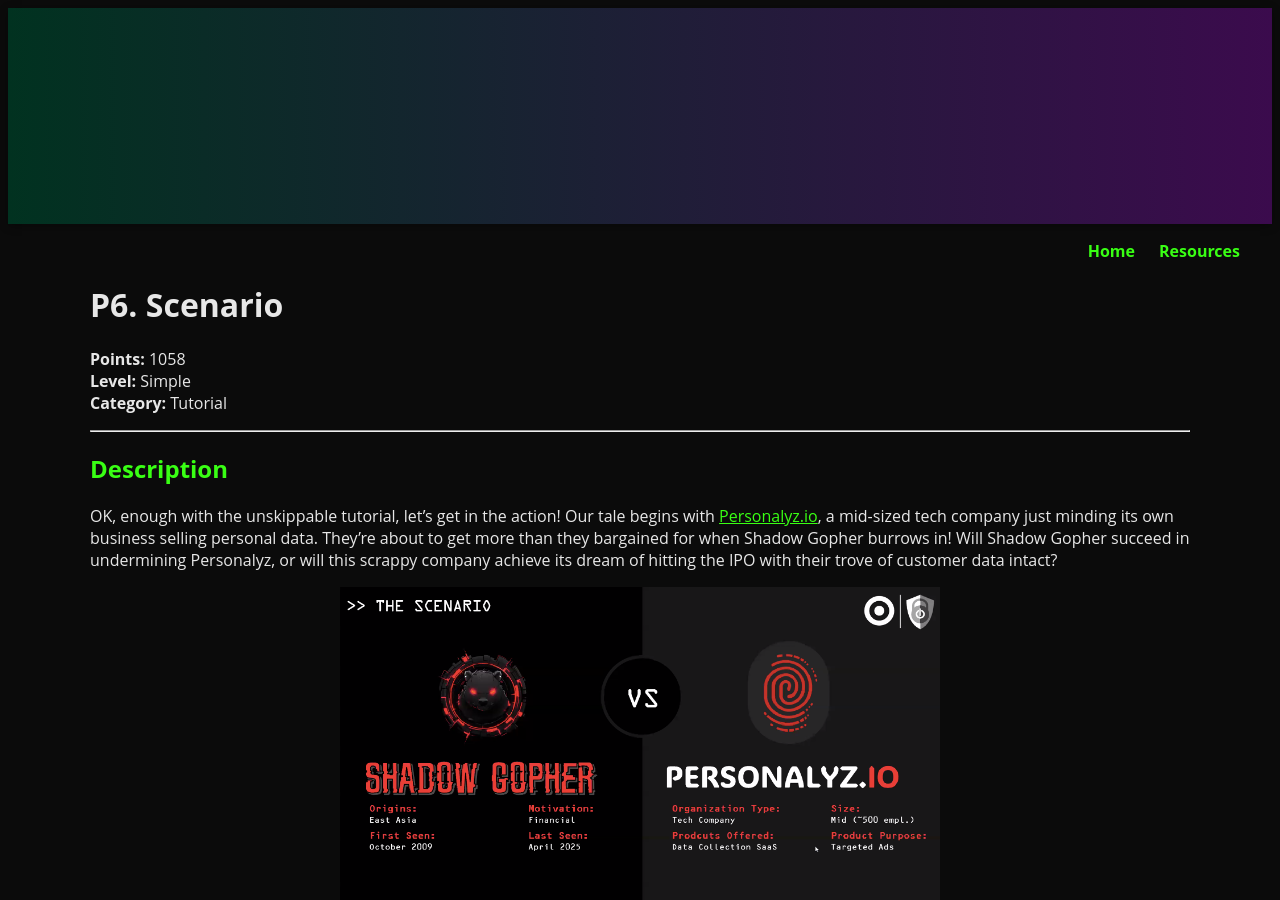
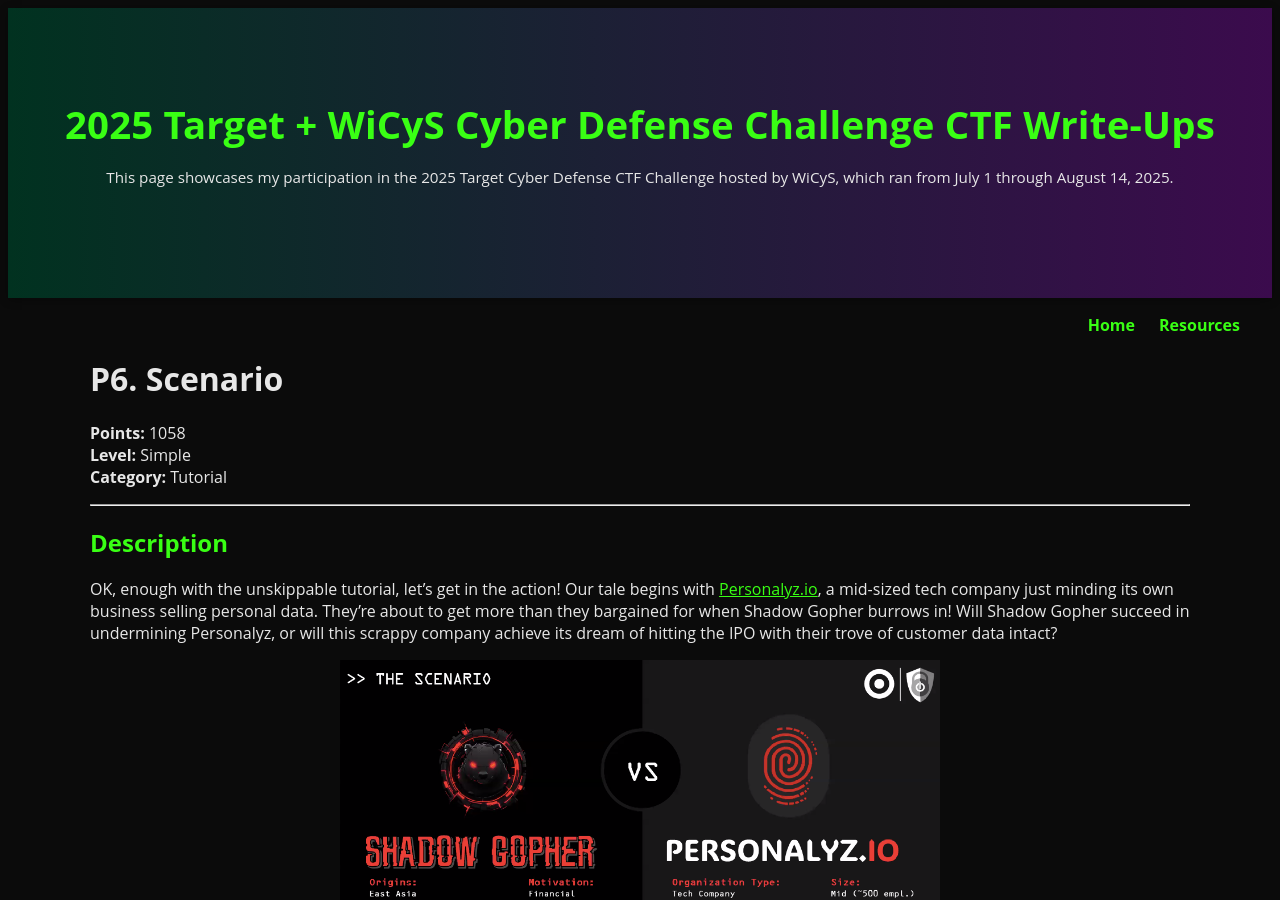
Before and after one commit to glsanclem/2025_wicys_target_ctf, a Jekyll site: the page built from practice_challenges/p6-scenario.md, in a window 1280 px wide and 900 px high. Built offline with Jekyll 4.4.1, drawn with Linux system fonts in a browser that asks for light colours.

Commit message:
Update p6-scenario.md

```diff
--- a/practice_challenges/p6-scenario.md
+++ b/practice_challenges/p6-scenario.md
@@ -1,7 +1,11 @@
 ---
 layout: default
-title: "P6. Scenario"
+title: "Your Page Title Here"
+hero:
+  heading: "2025 Target + WiCyS Cyber Defense Challenge CTF Write-Ups"
+  text: "This page showcases my participation in the 2025 Target Cyber Defense CTF Challenge hosted by WiCyS, which ran from July 1 through August 14, 2025."
 ---
+
 
 # P6. Scenario
 
```
